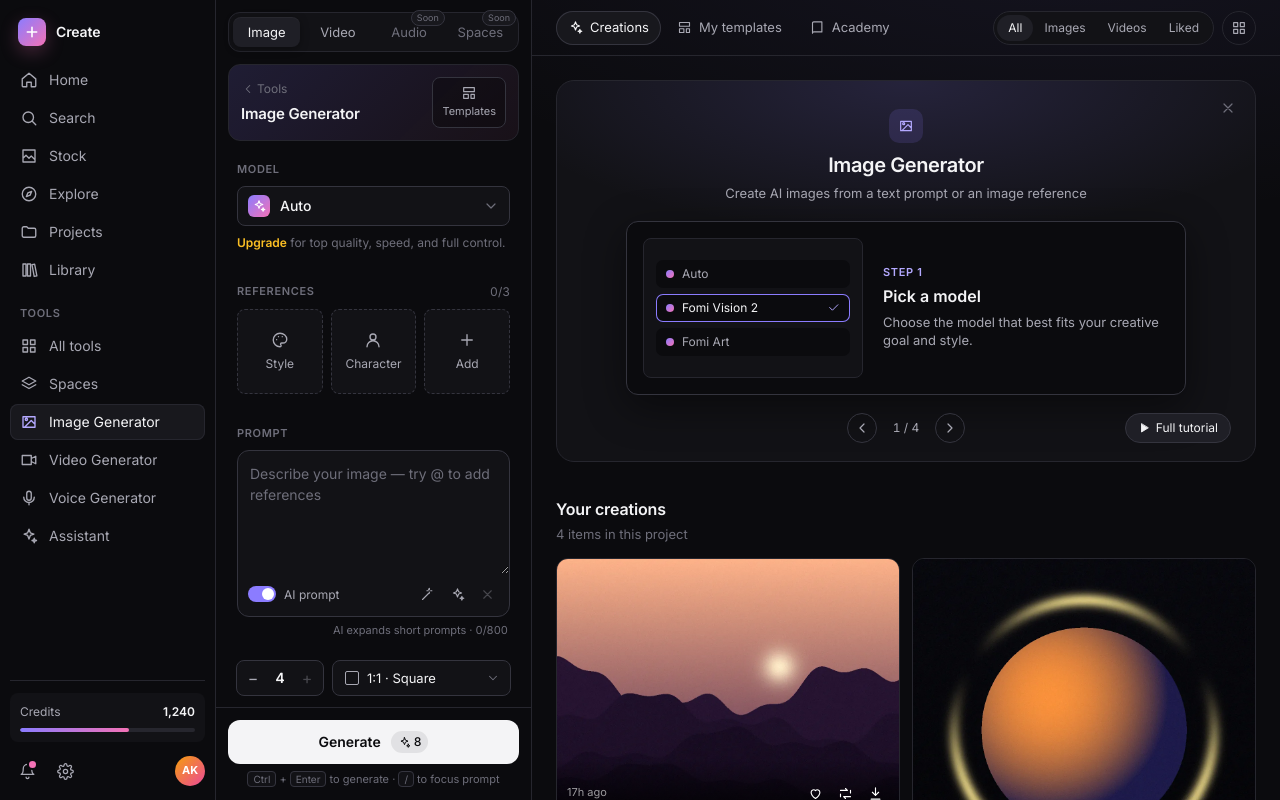
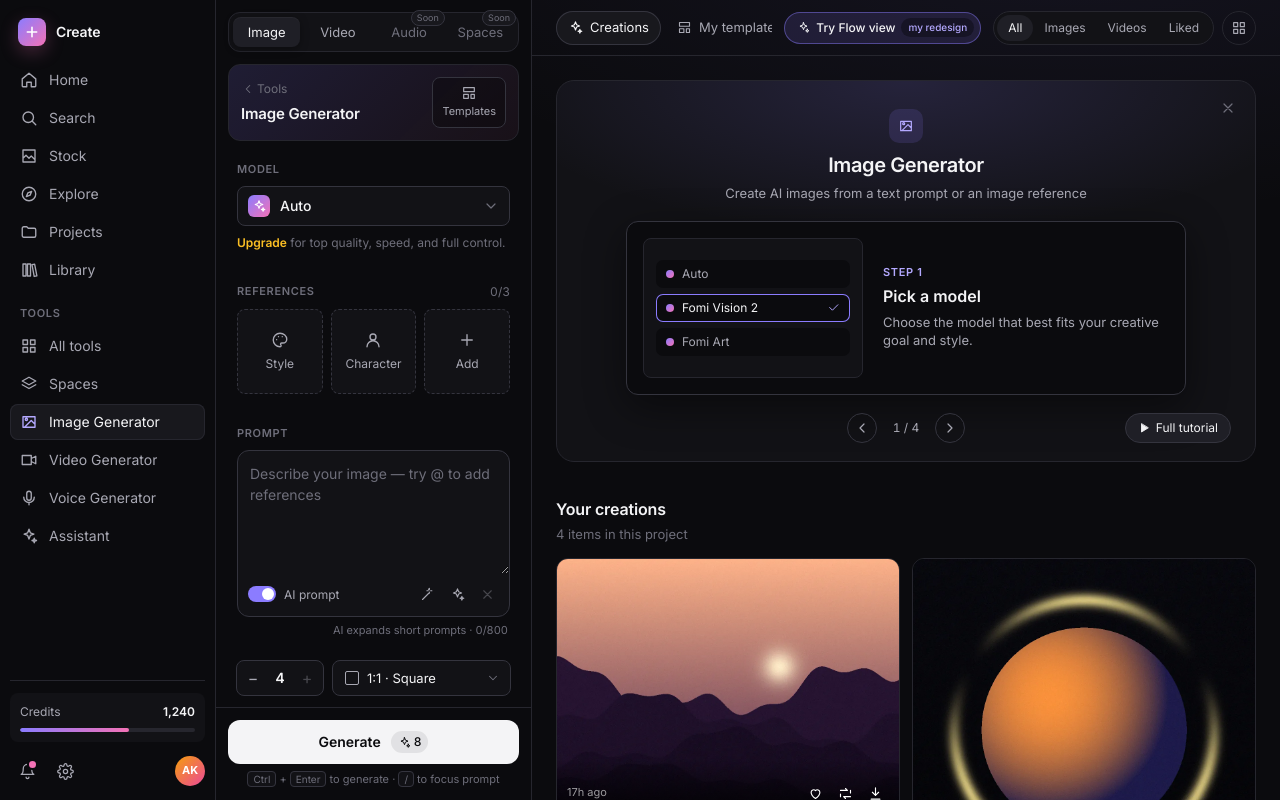
Before and after one commit to Afsheen96/fomi-studio, a Next.js app: page / in a window 1280 px wide. Built offline with nearby package versions, Linux system fonts and the light colour scheme.

Commit message:
Link to Flow view from the workspace header, fix tablet header wrap

```diff
--- a/src/components/workspace/Workspace.js
+++ b/src/components/workspace/Workspace.js
@@ -1,6 +1,7 @@
 "use client";
 
 import { useEffect, useMemo, useState } from "react";
+import Link from "next/link";
 import Icon from "@/components/ui/Icon";
 import TutorialCarousel from "./TutorialCarousel";
 import CreationsGrid from "./CreationsGrid";
@@ -82,6 +83,12 @@ export default function Workspace({
             </button>
           ))}
         </div>
+
+        <Link href="/flow" className={styles.flowLink}>
+          <Icon name="sparkles" size={13} />
+          Try Flow view
+          <span className={styles.flowBadge}>my redesign</span>
+        </Link>
 
         {tab === "creations" && (
           <div className={styles.tools}>
--- a/src/components/workspace/Workspace.module.css
+++ b/src/components/workspace/Workspace.module.css
@@ -50,6 +50,35 @@
   background: var(--bg-elev-2);
   color: var(--text);
   box-shadow: inset 0 0 0 1px var(--border-strong);
+}
+
+.flowLink {
+  display: inline-flex;
+  align-items: center;
+  gap: 6px;
+  margin-left: auto;
+  height: 32px;
+  padding: 0 6px 0 12px;
+  border-radius: 99px;
+  border: 1px solid rgba(139, 124, 255, 0.45);
+  background: var(--accent-soft);
+  font-size: 12px;
+  font-weight: 500;
+  white-space: nowrap;
+  transition: border-color 0.15s var(--ease), background 0.15s var(--ease);
+}
+
+.flowLink:hover {
+  border-color: var(--accent);
+  background: rgba(139, 124, 255, 0.22);
+}
+
+.flowBadge {
+  padding: 2px 7px;
+  border-radius: 99px;
+  background: rgba(0, 0, 0, 0.35);
+  font-size: 10px;
+  color: var(--accent-2);
 }
 
 .tools {
@@ -165,6 +194,16 @@
   }
 }
 
+@media (max-width: 1180px) {
+  .header {
+    flex-wrap: wrap;
+  }
+
+  .flowBadge {
+    display: none;
+  }
+}
+
 @media (max-width: 1023px) {
   .header {
     flex-wrap: wrap;
@@ -177,6 +216,10 @@
 }
 
 @media (max-width: 767px) {
+  .flowBadge {
+    display: none;
+  }
+
   .header {
     padding: 10px 12px 8px;
     gap: 8px;
```
